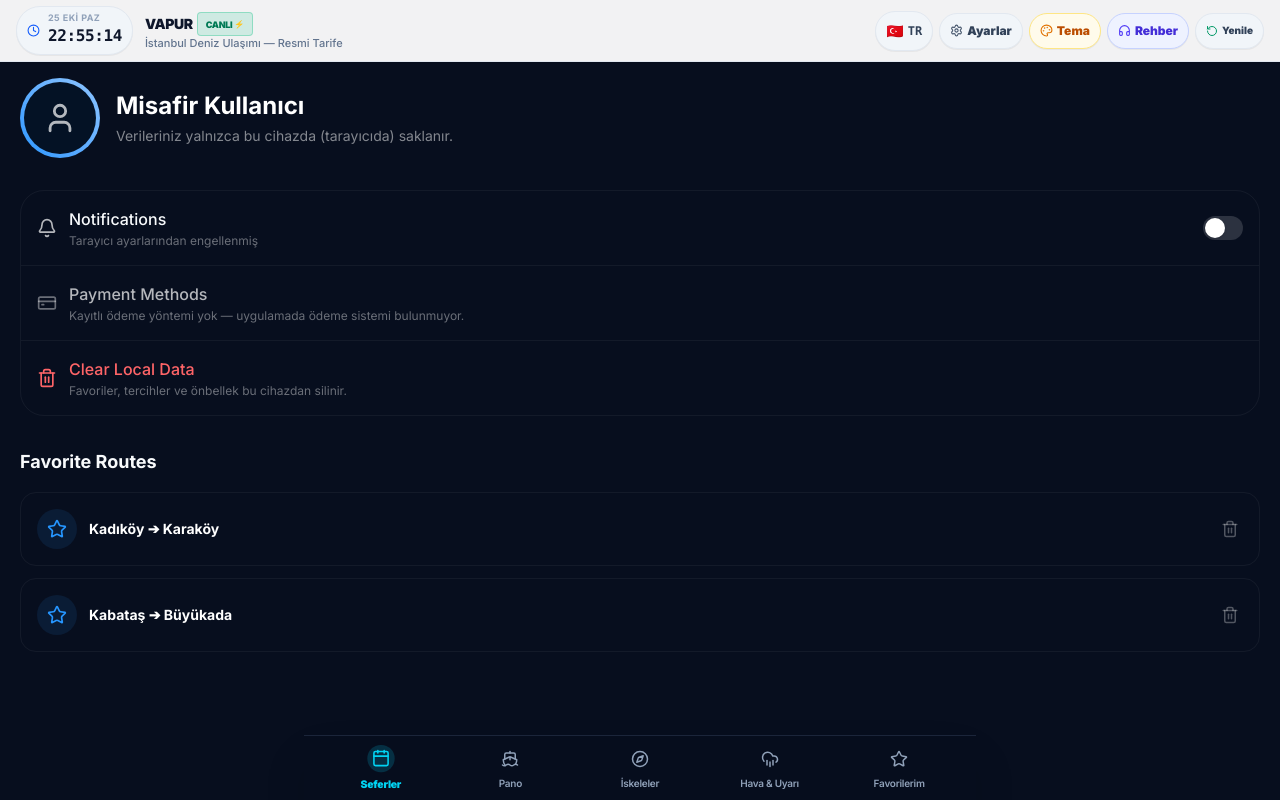
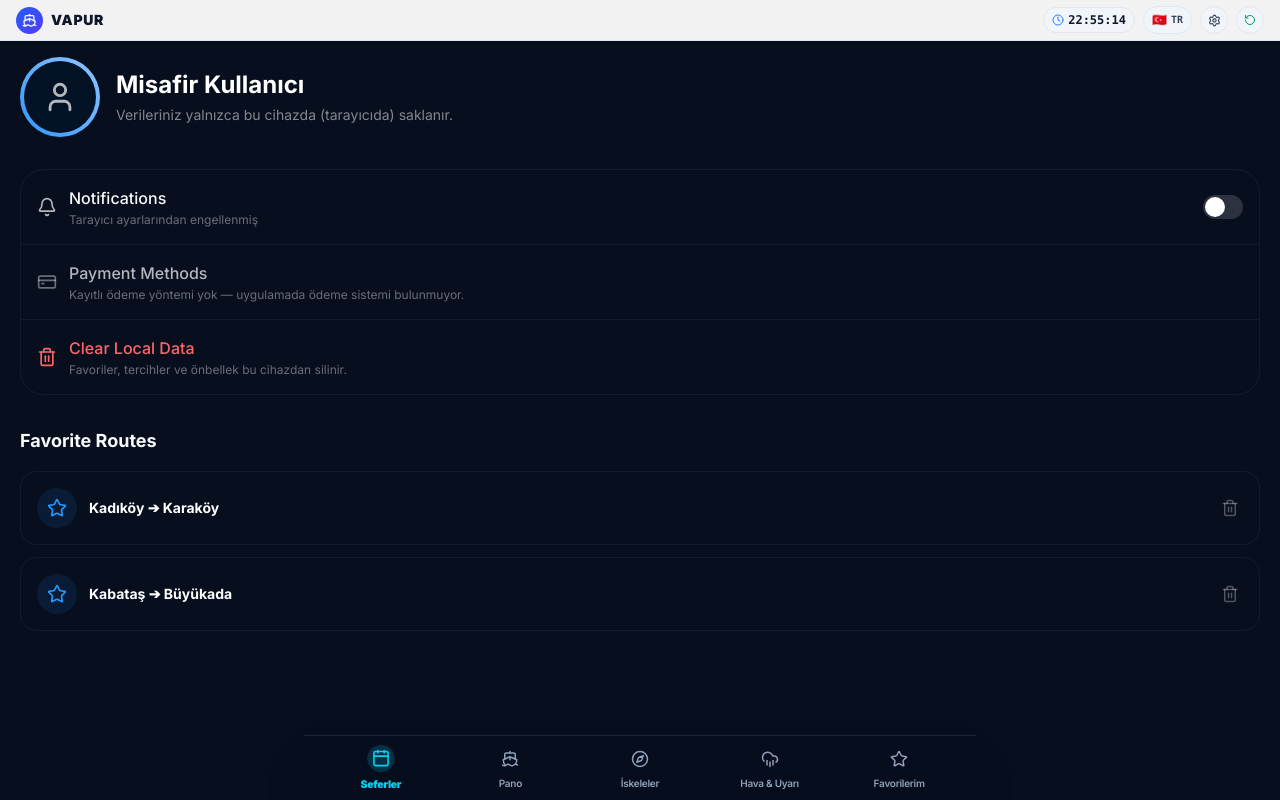
Before and after one commit to alpampa/gemi2, a Next.js app in the folder apps/web/: page /profile in a window 1280 px wide. Built offline with nearby package versions, Linux system fonts and the light colour scheme.

Commit message:
fix(web): slim top bar, remove hero title, filter continuous trips and ads

```diff
--- a/apps/web/src/components/navigation/TopBar.tsx
+++ b/apps/web/src/components/navigation/TopBar.tsx
@@ -1,16 +1,14 @@
 "use client";
 
-import { Ship, Headphones, Palette, Clock, RotateCcw, Settings } from "lucide-react";
-import { ThemeSelectorModal } from "@/components/theme/ThemeSelectorModal";
+import { Ship, Clock, Settings, RotateCcw } from "lucide-react";
 import { SettingsSheet } from "@/components/settings/SettingsSheet";
 import { purgeAllCachesAndReload } from "@/components/pwa/ServiceWorkerRegister";
 import { SUPPORTED_LANGUAGES } from "@/store/useLanguageStore";
-import { BosphorusAudioGuideModal } from "@/components/guide/BosphorusAudioGuideModal";
 import { useState } from "react";
 import { useLanguageStore } from "@/store/useLanguageStore";
 import { useTransitClock } from "@/hooks/useTransitClock";
 
-// Modül seviyesinde önbelleklenmiş formatter'lar — her tick'te yeniden oluşturulmaz.
+// Modül seviyesinde önbelleklenmiş formatter'lar
 const TIME_FMT = {
   tr: new Intl.DateTimeFormat("tr-TR", { timeZone: "Europe/Istanbul", hour: "2-digit", minute: "2-digit", second: "2-digit", hour12: false }),
   en: new Intl.DateTimeFormat("en-US", { timeZone: "Europe/Istanbul", hour: "2-digit", minute: "2-digit", second: "2-digit", hour12: false }),
@@ -21,14 +19,9 @@ const DATE_FMT = {
 } as const;
 
 export function TopBar() {
-  const [isAudioGuideOpen, setIsAudioGuideOpen] = useState<boolean>(false);
-  const [isThemeModalOpen, setIsThemeModalOpen] = useState<boolean>(false);
-  const [isToolsMenuOpen, setIsToolsMenuOpen] = useState<boolean>(false);
   const [isSettingsOpen, setIsSettingsOpen] = useState<boolean>(false);
-
   const { language, toggleLanguage } = useLanguageStore();
 
-  // Tek saat kaynağı: useTransitClock (sekme gizliyken tick durur, pil tasarrufu)
   const { nowMs } = useTransitClock();
   const lang = language === "en" ? "en" : "tr";
   const timeStr = TIME_FMT[lang].format(nowMs);
@@ -36,179 +29,63 @@ export function TopBar() {
 
   return (
     <header className="px-3 sm:px-4 py-1.5 pt-[max(6px,env(safe-area-inset-top))] bg-white/95 dark:bg-[#070e1e]/95 backdrop-blur-md border-b border-slate-200 dark:border-slate-800 sticky top-0 z-40 shadow-xs flex items-center justify-between transition-colors duration-150">
-      {/* SOL KISIM: ANA SAAT (TR SAATİ) + VAPUR SEFERLERİ BAŞLIĞI */}
-      <div className="flex items-center gap-1.5 sm:gap-3 min-w-0 flex-1">
-        {/* Canlı Saat Göstergesi */}
-        <div className="flex items-center gap-1 sm:gap-2 px-1.5 sm:px-2.5 py-1 sm:py-1.5 rounded-xl bg-slate-100 dark:bg-slate-800 border border-slate-200 dark:border-slate-700 text-slate-800 dark:text-slate-100 shadow-2xs shrink-0">
-          <Clock size={13} className="text-blue-600 dark:text-blue-400 shrink-0" />
-          <div className="flex flex-col items-start leading-none">
-            {/* suppressHydrationWarning: SSR anındaki sunucu saati ile istemci hidrasyon saati saniye bazında farklıdır */}
-            <span suppressHydrationWarning className="text-[8px] sm:text-[9px] font-bold uppercase tracking-wider text-slate-400 dark:text-slate-500">
+      {/* SOL: VAPUR LOGO & BAŞLIK */}
+      <div className="flex items-center gap-2 min-w-0">
+        <div className="bg-linear-to-br from-blue-600 to-indigo-600 p-1.5 rounded-lg flex items-center justify-center text-white shrink-0">
+          <Ship size={15} />
+        </div>
+        <h1 className="font-black text-sm tracking-wider text-slate-900 dark:text-white uppercase leading-none">
+          VAPUR
+        </h1>
+      </div>
+
+      {/* SAĞ: CANLI SAAT (TR SAATİ) + DİL + AYARLAR */}
+      <div className="flex items-center gap-1.5 sm:gap-2 shrink-0">
+        <div className="flex items-center gap-1 px-2 py-1 rounded-lg bg-slate-100 dark:bg-slate-800/80 border border-slate-200 dark:border-slate-700 text-slate-800 dark:text-slate-100">
+          <Clock size={12} className="text-blue-500 shrink-0" />
+          <span suppressHydrationWarning className="text-[10px] text-slate-400 dark:text-slate-500 uppercase font-semibold hidden xs:inline">
             {dateStr}
           </span>
-            <span suppressHydrationWarning className="font-mono font-black text-[13px] sm:text-base tracking-tight text-slate-900 dark:text-white tabular-nums mt-0.5">
+          <span suppressHydrationWarning className="font-mono font-bold text-xs tabular-nums text-slate-900 dark:text-white">
             {timeStr}
           </span>
         </div>
-        </div>
 
-        {/* Logo & Portal Adı */}
-        <div className="flex items-center gap-1.5 truncate">
-          <div className="bg-linear-to-br from-blue-600 to-indigo-600 p-1.5 rounded-lg items-center justify-center shadow-xs text-white shrink-0 hidden xs:flex">
-            <Ship size={14} />
-          </div>
-          <div className="truncate">
-            <h1 className="font-black text-xs sm:text-sm tracking-tight text-slate-900 dark:text-white flex items-center gap-1 leading-none truncate">
-              <span className="truncate">VAPUR</span>
-              <button
-                type="button"
-                onClick={purgeAllCachesAndReload}
-                title="Tıkla: Önbelleği temizle ve en son sürümü anında çek"
-                aria-label="Önbelleği temizle ve son sürümü yükle"
-                className="relative h-6 bg-emerald-500/15 hover:bg-emerald-500/30 text-emerald-700 dark:text-emerald-400 text-[9px] font-black px-2 rounded border border-emerald-500/30 shrink-0 cursor-pointer transition-all active:scale-95 flex items-center gap-0.5 after:absolute after:content-[''] after:-inset-y-2.5 after:inset-x-0"
-              >
-                <span>CANLI</span>
-                <span className="text-[8px]">⚡</span>
-              </button>
-            </h1>
-            <p className="text-[11px] text-slate-500 dark:text-slate-400 font-medium leading-none mt-0.5 hidden sm:block">
-              İstanbul Deniz Ulaşımı — Resmi Tarife
-            </p>
-          </div>
-        </div>
-      </div>
-
-      {/* SAĞ KISIM: KOMPAKT HIZLI ARAÇLAR (Mobilde Dil + Tek Araçlar Menüsü, Masaüstünde Ayrı Butonlar) */}
-      <div className="flex items-center gap-1 sm:gap-1.5 shrink-0 relative">
-        {/* Dil Seçici (Hem Mobil Hem Masaüstü) */}
+        {/* Dil Seçici */}
         <button
           type="button"
           onClick={toggleLanguage}
           title={`Aktif Dil: ${language.toUpperCase()}`}
           aria-label="Dili değiştir"
-          className="h-10 px-2.5 rounded-xl text-xs font-black transition-all border flex items-center justify-center gap-1 bg-slate-100 hover:bg-slate-200 dark:bg-slate-900 dark:hover:bg-slate-800 border-slate-200 dark:border-slate-800 text-slate-700 dark:text-slate-300 shadow-2xs cursor-pointer active:scale-95"
+          className="h-7 px-2 rounded-lg text-xs font-black transition-all border flex items-center justify-center gap-1 bg-slate-100 hover:bg-slate-200 dark:bg-slate-800/80 dark:hover:bg-slate-700 border-slate-200 dark:border-slate-700 text-slate-700 dark:text-slate-300 cursor-pointer active:scale-95"
         >
-          <span className="text-sm">{SUPPORTED_LANGUAGES.find(l => l.code === language)?.flag || "🌐"}</span>
-          <span className="text-xs font-mono">{language.toUpperCase()}</span>
+          <span className="text-xs">{SUPPORTED_LANGUAGES.find((l) => l.code === language)?.flag || "🌐"}</span>
+          <span className="text-[10px] font-mono">{language.toUpperCase()}</span>
         </button>
 
-        {/* Mobilde (<sm): Tekil Hızlı Araçlar Menü Butonu */}
-        <div className="sm:hidden relative">
-          <button
-            type="button"
-            onClick={() => setIsToolsMenuOpen(!isToolsMenuOpen)}
-            aria-label="Hızlı Araçlar Menüsü"
-            className="w-11 h-11 rounded-xl text-xs font-black transition-all border flex items-center justify-center bg-slate-100 hover:bg-slate-200 dark:bg-slate-900 dark:hover:bg-slate-800 border-slate-200 dark:border-slate-800 text-slate-700 dark:text-slate-300 shadow-2xs cursor-pointer active:scale-95"
-          >
-            <span className="text-base">⚡</span>
-          </button>
-
-          {/* Mobil Araçlar Açılır Menüsü */}
-          {isToolsMenuOpen && (
-            <div className="absolute right-0 top-10 w-48 bg-white dark:bg-[#111726] border border-slate-200 dark:border-slate-700 rounded-xl shadow-xl py-1.5 z-50 animate-fadeIn">
-              <button
-                type="button"
-                onClick={() => {
-                  setIsThemeModalOpen(true);
-                  setIsToolsMenuOpen(false);
-                }}
-                className="w-full px-3 py-2 min-h-11 text-left text-xs font-bold text-slate-700 dark:text-slate-200 hover:bg-slate-100 dark:hover:bg-slate-800/80 flex items-center gap-2 cursor-pointer"
-              >
-                <Palette size={14} className="text-amber-500" />
-                <span>Tema & Renk Paleti</span>
-              </button>
-              <button
-                type="button"
-                onClick={() => {
-                  setIsAudioGuideOpen(true);
-                  setIsToolsMenuOpen(false);
-                }}
-                className="w-full px-3 py-2 min-h-11 text-left text-xs font-bold text-slate-700 dark:text-slate-200 hover:bg-slate-100 dark:hover:bg-slate-800/80 flex items-center gap-2 cursor-pointer"
-              >
-                <Headphones size={14} className="text-indigo-500" />
-                <span>Boğaz Sesli Rehberi</span>
-              </button>
-              <button
-                type="button"
-                onClick={() => {
-                  setIsSettingsOpen(true);
-                  setIsToolsMenuOpen(false);
-                }}
-                className="w-full px-3 py-2 min-h-11 text-left text-xs font-bold text-slate-700 dark:text-slate-200 hover:bg-slate-100 dark:hover:bg-slate-800/80 flex items-center gap-2 cursor-pointer"
-              >
-                <Settings size={14} className="text-slate-500" />
-                <span>Ayarlar: Dil & Görünüm</span>
-              </button>
-              <button
-                type="button"
-                onClick={() => {
-                  setIsToolsMenuOpen(false);
-                  purgeAllCachesAndReload();
-                }}
-                className="w-full px-3 py-2 min-h-11 text-left text-xs font-bold text-emerald-600 dark:text-emerald-400 hover:bg-emerald-50 dark:hover:bg-emerald-950/40 flex items-center gap-2 cursor-pointer border-t border-slate-100 dark:border-slate-800/80"
-              >
-                <RotateCcw size={14} className="text-emerald-500" />
-                <span>Önbelleği Temizle & Güncelle</span>
-              </button>
-            </div>
-          )}
-        </div>
-
-        {/* Masaüstünde (>=sm): Geniş Butonlar */}
-        <div className="hidden sm:flex items-center gap-1.5">
-          {/* Ayarlar: Dil, Yazı Boyutu, Turist Modu */}
+        {/* Ayarlar */}
         <button
           type="button"
           onClick={() => setIsSettingsOpen(true)}
-            title="Dil, yazı boyutu ve görünüm ayarları"
+          title="Ayarlar"
           aria-label="Ayarlar"
-            className="h-9 px-2.5 rounded-lg text-xs font-black transition-all border flex items-center justify-center gap-1 bg-slate-100 hover:bg-slate-200 dark:bg-slate-900 dark:hover:bg-slate-800 border-slate-200 dark:border-slate-800 text-slate-700 dark:text-slate-300 shadow-2xs cursor-pointer active:scale-95"
+          className="w-7 h-7 rounded-lg text-xs font-black transition-all border flex items-center justify-center bg-slate-100 hover:bg-slate-200 dark:bg-slate-800/80 dark:hover:bg-slate-700 border-slate-200 dark:border-slate-700 text-slate-700 dark:text-slate-300 cursor-pointer active:scale-95"
         >
-            <Settings size={13} className="text-slate-600 dark:text-slate-300 shrink-0" />
-            <span>Ayarlar</span>
+          <Settings size={13} />
         </button>
 
-          {/* Temalar Butonu */}
-          <button
-            type="button"
-            onClick={() => setIsThemeModalOpen(true)}
-            title="Tasarım ve Renk Paletleri"
-            aria-label="Tema seç"
-            className="h-9 px-2.5 rounded-lg text-xs font-black transition-all border flex items-center justify-center gap-1 bg-amber-50 hover:bg-amber-100 dark:bg-amber-950/40 dark:hover:bg-amber-900/60 border-amber-200 dark:border-amber-800/60 text-amber-700 dark:text-amber-300 shadow-2xs cursor-pointer active:scale-95"
-          >
-            <Palette size={13} className="text-amber-600 dark:text-amber-400 shrink-0" />
-            <span>Tema</span>
-          </button>
-
-          {/* Sesli Rehber */}
-          <button
-            type="button"
-            onClick={() => setIsAudioGuideOpen(true)}
-            title="Boğaz Sesli Rehberi"
-            aria-label="Sesli rehberi aç"
-            className="h-9 px-2.5 rounded-lg text-xs font-black transition-all border flex items-center justify-center gap-1 bg-indigo-50 hover:bg-indigo-100 dark:bg-indigo-950/40 dark:hover:bg-indigo-900/60 border-indigo-200 dark:border-indigo-800/60 text-indigo-700 dark:text-indigo-300 shadow-2xs cursor-pointer active:scale-95"
-          >
-            <Headphones size={13} className="text-indigo-600 dark:text-indigo-400 shrink-0" />
-            <span>Rehber</span>
-          </button>
-
-          {/* Önbelleği Temizle & Son Sürümü Yükle */}
+        {/* Önbelleği Temizle & Yenile */}
         <button
           type="button"
           onClick={purgeAllCachesAndReload}
-            title="Önbelleği Temizle ve Son Sürümü Yükle"
-            aria-label="Önbelleği temizle ve sayfayı yenile"
-            className="h-9 px-2.5 rounded-lg text-xs font-black transition-all border flex items-center justify-center gap-1 bg-slate-100 hover:bg-slate-200 dark:bg-slate-900 dark:hover:bg-slate-800 border-slate-200 dark:border-slate-800 text-slate-700 dark:text-slate-300 shadow-2xs cursor-pointer active:scale-95"
+          title="Yenile"
+          aria-label="Sayfayı yenile"
+          className="w-7 h-7 rounded-lg text-xs font-black transition-all border flex items-center justify-center bg-slate-100 hover:bg-slate-200 dark:bg-slate-800/80 dark:hover:bg-slate-700 border-slate-200 dark:border-slate-700 text-emerald-600 dark:text-emerald-400 cursor-pointer active:scale-95"
         >
-            <RotateCcw size={12} className="text-emerald-600 dark:text-emerald-400" />
-            <span className="text-[10px] hidden md:inline">Yenile</span>
+          <RotateCcw size={12} />
         </button>
       </div>
-      </div>
 
-      {/* Modallar */}
-      <BosphorusAudioGuideModal isOpen={isAudioGuideOpen} onClose={() => setIsAudioGuideOpen(false)} />
-      <ThemeSelectorModal isOpen={isThemeModalOpen} onClose={() => setIsThemeModalOpen(false)} />
       <SettingsSheet isOpen={isSettingsOpen} onClose={() => setIsSettingsOpen(false)} />
     </header>
   );
```
Also changed, not shown: apps/web/src/components/schedule/ScheduleListClient.tsx (+1 -37 lines). Lines whose indentation alone changed are shown as unchanged.
